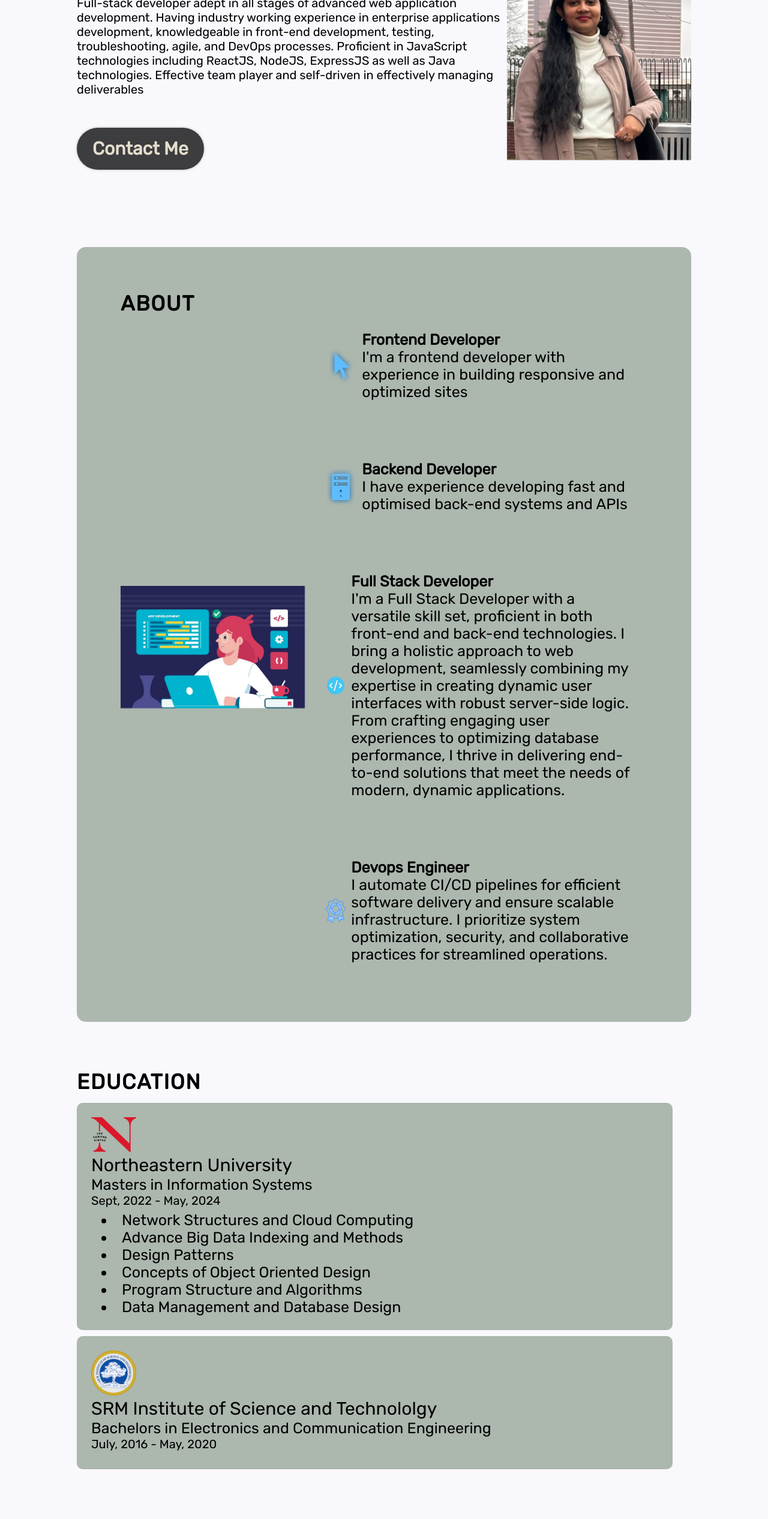
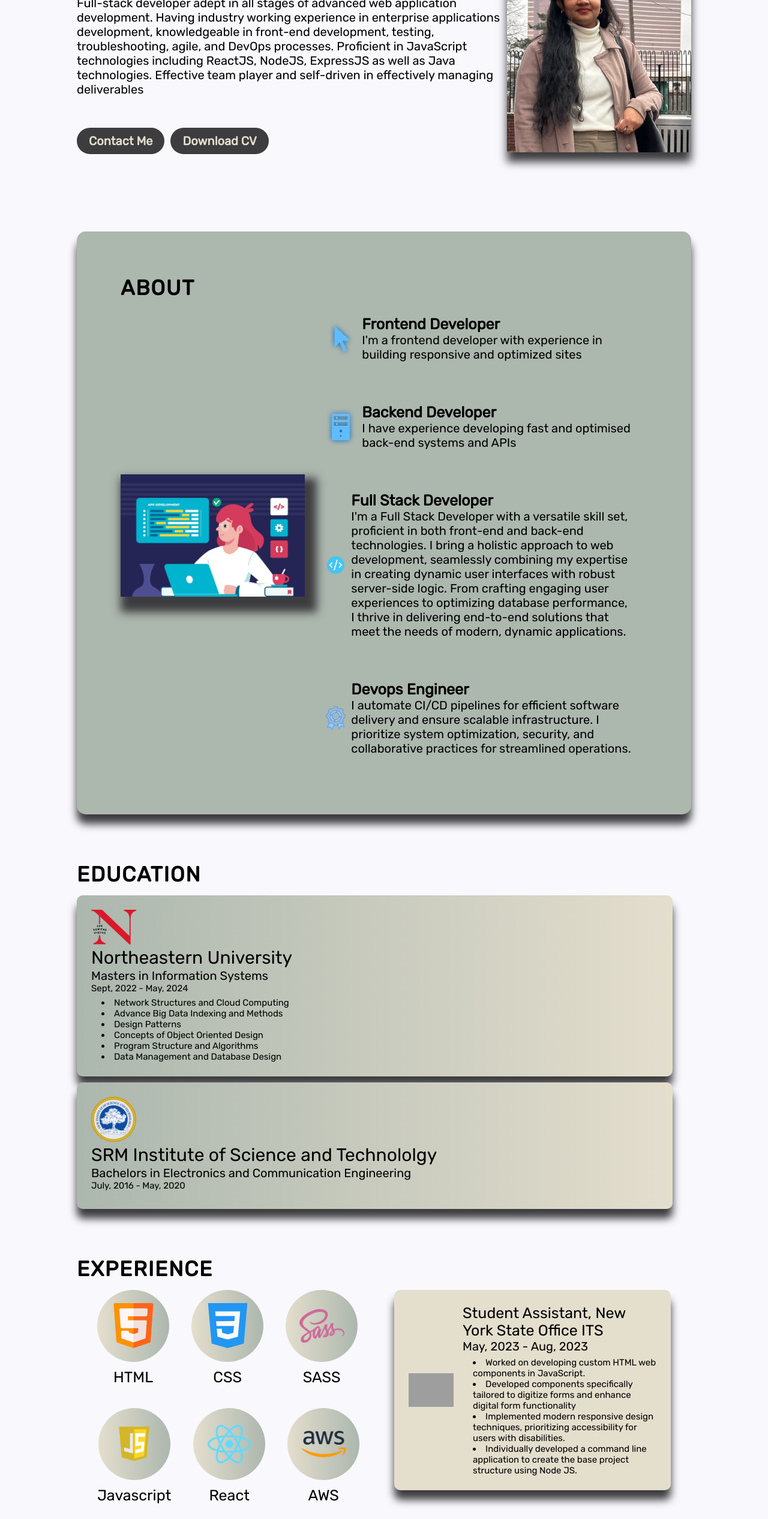
Before and after one commit to Amretasre002762670/my-portfolio, a React (Vite) app in the folder amretasre-portfolio/: page / in a window 1280 px wide. Shown: the part 234-2767 px from the top of the page at 60% size. Built offline with nearby package versions, Linux system fonts and the light colour scheme; grey boxes are pictures that could not be loaded.

Commit message:
Added download CV option

```diff
--- a/amretasre-portfolio/src/components/About/About.module.css
+++ b/amretasre-portfolio/src/components/About/About.module.css
@@ -13,6 +13,7 @@
   z-index: 1;
   margin-left: 10%;
   margin-right: 10%;
+  box-shadow: 0 16px 14px 0 var(--color-dark);
 }
 
 .title {
@@ -40,6 +41,7 @@
   animation-duration: 3s;
   animation-iteration-count: infinite;
   animation-timing-function: ease-in-out;
+  box-shadow: 10px 16px 14px 10px var(--color-dark);
 }
 
 @keyframes floating {
@@ -62,7 +64,7 @@
   );; */
   display: flex;
   flex-direction: column;
-  gap: 50px;
+  gap: 20px;
 }
 
 .aboutItem {
@@ -81,6 +83,7 @@
   background-repeat: no-repeat;
   transition: 0.4s;
   color: var(--color-text);
+  /* box-shadow: 10px 16px 14px 10px var(--color-dark); */
   /* -webkit-background-clip: text;
   -webkit-text-fill-color: transparent; */
 }
@@ -96,7 +99,7 @@
 }
 
 .aboutItem p {
-  font-size: 25px;
+  font-size: 20px;
 }
 
 #devopsIcon {
--- a/amretasre-portfolio/src/components/Contact/Contact.jsx
+++ b/amretasre-portfolio/src/components/Contact/Contact.jsx
@@ -13,11 +13,11 @@ export const Contact = () => {
       <ul className={styles.links}>
         <li className={styles.link}>
           <img src={getImageUrl("contact/emailIcon.png")} alt="Email icon" />
-          <a href="mailto:myemail@email.com">rengarajanthiruven.a@northeastern.edu</a>
+          <a href="mailto:rengarajanthiruven.a@northeastern.edu">rengarajanthiruven.a@northeastern.edu</a>
         </li>
         <li className={styles.link}>
           <img src={getImageUrl("contact/emailIcon.png")} alt="Email icon" />
-          <a href="mailto:myemail@email.com">amretasrert@gmail.com</a>
+          <a href="mailto:amretasrert@gmail.com">amretasrert@gmail.com</a>
         </li>
         <li className={styles.link}>
           <img
--- a/amretasre-portfolio/src/components/Contact/Contact.module.css
+++ b/amretasre-portfolio/src/components/Contact/Contact.module.css
@@ -38,12 +38,26 @@
   gap: 25px;
 }
 
+/* .link a {
+  color: var(--color-text);
+  text-decoration: none;
+  font-size: 30px;
+  font-weight: 400;
+  letter-spacing: 1.5px;
+} */
+
 .link a {
   color: var(--color-text);
   text-decoration: none;
   font-size: 30px;
   font-weight: 400;
   letter-spacing: 1.5px;
+  transition: color 0.3s ease, transform 0.3s ease;
+}
+
+.link a:hover {
+  color: #82716e;
+  transform: scale(1.05);
 }
 
 @media screen and (max-width: 830px) {
--- a/amretasre-portfolio/src/components/Education/Education.module.css
+++ b/amretasre-portfolio/src/components/Education/Education.module.css
@@ -28,19 +28,20 @@
   flex-direction: row;
   align-items: center;
   gap: 17px;
-  /* background-image: linear-gradient(
+  background-image: linear-gradient(
     90deg,
     var(--color-primary) 0%,
     var(--color-secondary) 100%
   );
   background-size: 100% 100%;
   background-repeat: no-repeat;
-  transition: 0.4s; */
+  transition: 0.4s;
   background-color: var(--color-primary);
   border-radius: 10px;
   padding: 24px;
   margin-bottom: 10px;
   width: 97%;
+  box-shadow: 0 16px 14px 0 var(--color-dark);
 }
 
 .eduItem:hover {
@@ -62,19 +63,19 @@
 }
 
 .degree {
-    font-size: 25px;
-    font-weight: 500;
+  font-size: 20px;
+  font-weight: 500;
 }
 
 .dates {
-  font-size: 20px;
+  font-size: 15px;
   font-weight: 300;
 }
 
 .eduItemDetails ul {
   margin-top: 6px;
   list-style-position: inside;
-  font-size: 25px;
+  font-size: 15px;
   list-style-type: disc;
   margin-left: 17px;
 }
--- a/amretasre-portfolio/src/components/Experience/Experience.module.css
+++ b/amretasre-portfolio/src/components/Experience/Experience.module.css
@@ -37,13 +37,25 @@
 }
 
 .skillImageContainer {
-  background-color: var(--color-secondary);
+  background: linear-gradient(270deg, var(--color-primary) 0%, var(--color-secondary) 100%);
   border-radius: 100%;
   display: flex;
   align-items: center;
   justify-content: center;
   width: 120px;
   height: 120px;
+  background-size: 100% 100%;
+  background-repeat: no-repeat;
+  transition: 0.4s;
+}
+
+.skillImageContainer:hover {
+  background-size: 100% 100%;
+  background-image: linear-gradient(
+    90deg,
+    var(--color-primary) 0%,
+    var(--color-secondary) 100%
+  );
 }
 
 .skillImageContainer img {
@@ -60,29 +72,32 @@
   width: 45%;
   display: flex;
   flex-direction: column;
-  gap: 40px;
+  gap: 350px;
 }
 
 .historyItem {
   display: flex;
   flex-direction: row;
   align-items: center;
-  gap: 17px;
+  gap: 15px;
   border-radius: 10px;
   padding: 24px;
+  background-color: var(--color-secondary);
+  background-size: 100% 100%;
+  background-repeat: no-repeat;
+  box-shadow: 0 16px 14px 0 var(--color-dark);
+  /* transition: 0.4s; */
+}
+
+.historyItem:hover {
+  background-size: 0% 100%;
   background-image: linear-gradient(
-    90deg,
+    /* 90deg, */
     var(--color-primary) 0%,
     var(--color-secondary) 100%
   );
-  /* background-size: 100% 100%; */
-  /* background-repeat: no-repeat; */
-  /* transition: 0.4s; */
+  transition: 0.4s;
 }
-
-/* .historyItem:hover {
-  background-size: 0 100%;
-} */
 
 .historyItem img {
   width: 75px;
@@ -93,7 +108,7 @@
 }
 
 .historyItemDetails h3 {
-  font-size: 30px;
+  font-size: 25px;
   font-weight: 500;
 }
 
@@ -105,7 +120,7 @@
 .historyItemDetails ul {
   margin-top: 6px;
   list-style-position: inside;
-  font-size: 20px;
+  font-size: 15px;
   list-style-type: disc;
   margin-left: 17px;
 }
--- a/amretasre-portfolio/src/components/Hero/Hero.jsx
+++ b/amretasre-portfolio/src/components/Hero/Hero.jsx
@@ -13,9 +13,14 @@ export const Hero = () => {
         Having industry working experience in enterprise applications development, knowledgeable in front-end development, testing, troubleshooting, agile, and DevOps processes. Proficient in JavaScript technologies including ReactJS, NodeJS, ExpressJS as well as Java technologies.
         Effective team player and self-driven in effectively managing deliverables
         </p>
-        <a href="mailto:myemail@email.com" className={styles.contactBtn}>
-          Contact Me
-        </a>
+        <div className={styles.buttonContainer}>
+          <a href="mailto:rengarajanthiruven.a@northeastern.edu" className={styles.contactBtn}>
+            Contact Me
+          </a>
+          <a href={getImageUrl("cv/Amretasre-resume.pdf")} download className={styles.downloadBtn}>
+            Download CV
+          </a>
+        </div>
       </div>
       <img
         src={getImageUrl("hero/Amreta-short.png")}
--- a/amretasre-portfolio/src/components/Hero/Hero.module.css
+++ b/amretasre-portfolio/src/components/Hero/Hero.module.css
@@ -42,7 +42,7 @@
   margin-bottom: 52px;
 }
 
-.contactBtn {
+/* .contactBtn {
   text-decoration: none;
   background-color: var(--color-dark);
   color: var(--color-text-secondary);
@@ -51,6 +51,30 @@
   font-weight: 600;
   padding: 17px 26px;
   box-shadow: 0 0 4px 0 rgba(0, 0, 0, 0.25);
+} */
+
+.buttonContainer {
+  display: flex;
+  gap: 10px;
+}
+
+.contactBtn,
+.downloadBtn {
+  display: inline-block;
+  padding: 10px 20px;
+  font-size: 20px;
+  font-weight: bold;
+  color: var(--color-text-secondary);
+  background-color: var(--color-dark);
+  border: none;
+  border-radius: 100px;
+  text-decoration: none;
+  transition: color 0.3s ease, transform 0.3s ease;
+}
+
+.contactBtn:hover,
+.downloadBtn:hover {
+  transform: scale(1.05);
 }
 
 .heroImg {
@@ -60,6 +84,7 @@
   animation-duration: 3s;
   animation-iteration-count: infinite;
   animation-timing-function: ease-in-out;
+  box-shadow: 0 16px 14px 0 var(--color-dark);
 }
 
 @keyframes floating {
--- a/amretasre-portfolio/src/components/Projects/ProjectCard.module.css
+++ b/amretasre-portfolio/src/components/Projects/ProjectCard.module.css
@@ -4,7 +4,7 @@
   display: flex;
   flex-direction: column;
   border-radius: 10px;
-  background: linear-gradient(180deg, var(--color-primary) 0%, var(--color-secondary) 100%);
+  background: linear-gradient(270deg, var(--color-primary) 0%, var(--color-secondary) 100%);
   box-shadow: 0 16px 14px 0 var(--color-dark);
   padding: 18px 24px;
   max-width: 345px;
@@ -21,7 +21,7 @@
 
 .description {
   margin-top: 6px;
-  font-size: 18px;
+  font-size: 15px;
   font-weight: 400;
 }
 
@@ -36,7 +36,7 @@
 }
 
 .skill {
-  font-size: 25px;
+  font-size: 30px;
   font-weight: 400;
   border-radius: 100px;
   background: var(--color-bg);
@@ -59,4 +59,9 @@
   border-radius: 100px;
   background: var(--color-dark);
   padding: 1px 22px;
+  transition: color 0.3s ease, transform 0.3s ease;
 }
+
+.link:hover {
+  transform: scale(1.05);
+}
--- a/amretasre-portfolio/src/data/projects.json
+++ b/amretasre-portfolio/src/data/projects.json
@@ -3,7 +3,7 @@
     "title": "Assignments API",
     "imageSrc": "projects/fsd-img.jpg",
     "description": "Created AWS-hosted, Node.js-based REST API for Assignment Management, integrated with MySQL RDS & Distributed Databases, basic implementation of Binary Large Object Storage using S3, utilizing GitHub for CI/CD tools and Pulumi for AWS network setup",
-    "skills": ["Express", "Node", "AWS", "Pulumi"],
+    "skills": ["Express", "Node", "AWS", "Pulumi", "Github Actions"],
     "source": "https://github.com/Amretasre002762670/webapp"
   },
   {
@@ -17,28 +17,28 @@
     "title": "Restaurant Management Application",
     "imageSrc": "projects/fsd-img.jpg",
     "description": "Implemented a Java Spring Boot application utilizing DAO classes and Hibernate libraries for MySQL database communication, demonstrating expertise in MVC architecture.",
-    "skills": ["Java", "Spring Boot", "MVC", "Hibernate", "MySQL"],
+    "skills": ["Spring Boot", "MVC", "Hibernate", "MySQL"],
     "source": "https://github.com/Amretasre002762670/Restaurant_Management_App"
   },
   {
     "title": "Order Management Application",
     "imageSrc": "projects/fsd-img.jpg",
-    "description": "Application built using Java Swing GUI and MySQL for the database. Incorporated Mail verification for customers placing orders through the application. Led the team throughout the application development process",
-    "skills": ["Java", "Java Swing", "MVC", "Hibernate", "MySQL"],
+    "description": "Application built using Java Swing GUI and MySQL for the database. Incorporated Mail verification for customers placing orders. Led the team throughout the application development process.",
+    "skills": ["Java Swing", "MVC", "Hibernate", "MySQL"],
     "source": "https://github.com/Amretasre002762670/swing_app"
   },
   {
     "title": "Shopping Cart Application",
     "imageSrc": "projects/fsd-img.jpg",
     "description": "Engineered a Java Servlet-based Shopping Cart Application employing the sophisticated Spring MVC architecture, incorporating the versatile JSTL, and deployed on the Tomcat Server.",
-    "skills": ["JavaEE", "Spring Boot", "Servlets", "MVC", "JSTL", "MySQL"],
+    "skills": ["Spring Boot", "Servlets", "MVC", "JSTL", "MySQL"],
     "source": "https://github.com/Amretasre002762670/Shopping_cart_app"
   },
   {
     "title": "Travelling Salesman Problem",
     "imageSrc": "projects/fsd-img.jpg",
-    "description": "Devised a sophisticated algorithm for the Travelling Salesman Problem, incorporating the Christofides algorithm with optimization techniques like 2-opt, 3-opt, Ant Colonization, and Simulated Annealing. Tailored for efficiency, the solution adeptly manages datasets exceeding 500 entries, showcasing scalable performance.",
-    "skills": ["Java", "Algorithms"],
+    "description": "Devised a sophisticated algorithm for the TSP, incorporating the Christofides algorithm with optimization techniques like 2-opt, 3-opt, Ant Colonization, and Simulated Annealing.",
+    "skills": ["Algorithms", "OOPs", "Data Structures"],
     "source": "https://github.com/Amretasre002762670/TSP_Christophers_Alg"
   }
 ]
```
Also changed, not shown: 1 other file (tests, documents, lock files or other folders).
